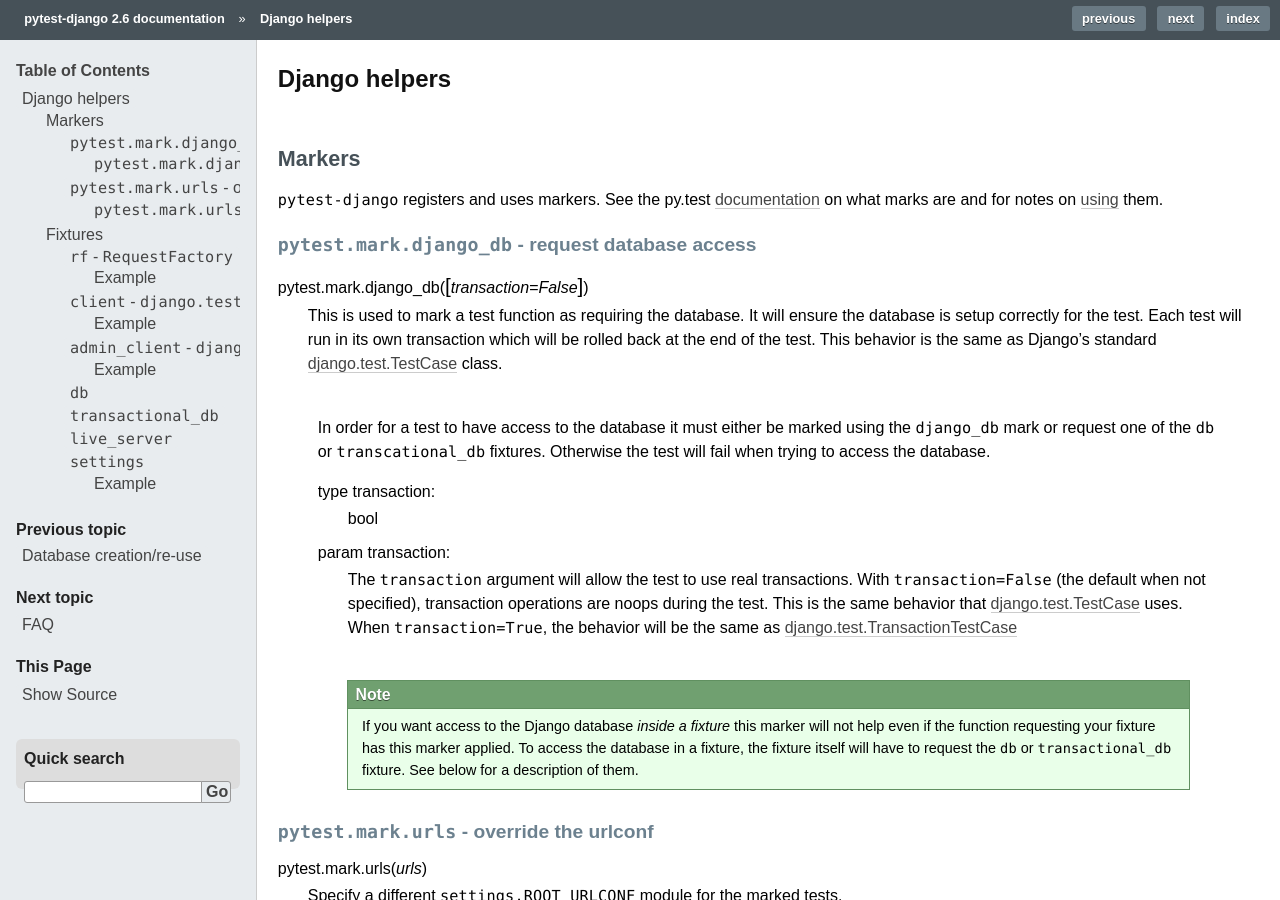
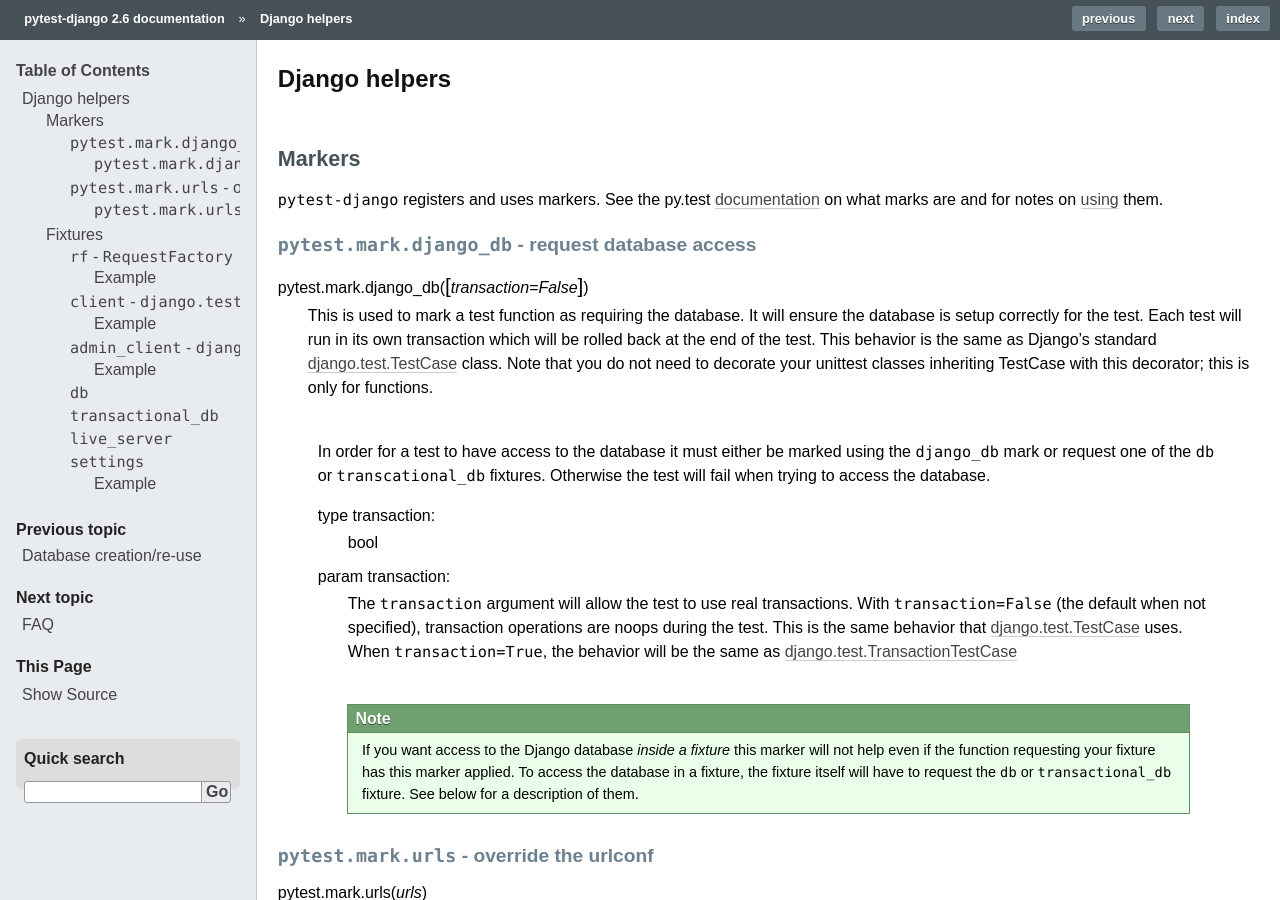
Before and after one commit to pytest-dev/pytest-django, a Sphinx documentation site: the page built from docs/helpers.rst, in a window 1280 px wide and 900 px high. Built offline with Sphinx 7.4.7, drawn with Linux system fonts in a browser that asks for light colours.

Commit message:
Clarify the usage of django_db decorator
I was under the impression that any test that requires db access needs to be wrapped with this, it turns out that this is required for only functions and classes need not be decorated. This clarifies that issue.

```diff
--- a/docs/helpers.rst
+++ b/docs/helpers.rst
@@ -20,7 +20,8 @@
    will ensure the database is setup correctly for the test. Each test
    will run in its own transaction which will be rolled back at the end
    of the test. This behavior is the same as Django's standard
-   `django.test.TestCase`_ class.
+   `django.test.TestCase`_ class. Note that you do not need to decorate your
+   unittest classes inheriting TestCase with this decorator; this is only for functions.
 
 .. _django.test.TestCase: https://docs.djangoproject.com/en/dev/topics/testing/overview/#testcase
 
```
